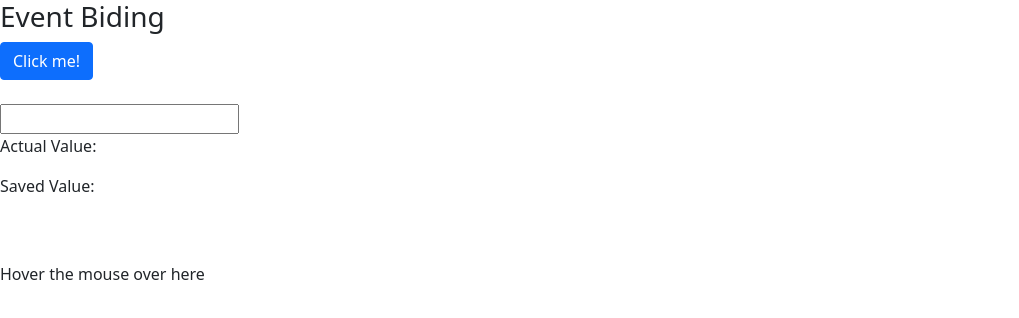
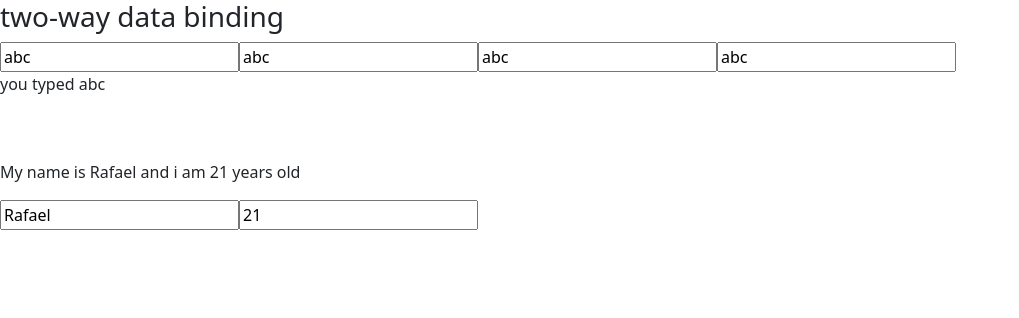
Before and after one commit to RafaelCRC/Course-Angular, an Angular app in the folder data-binding/: page / in a window 1280 px wide. Shown: the top 318 px of the page, without its empty margins (0-1019 px from the left). Built offline with nearby package versions, Linux system fonts and the light colour scheme.

Commit message:
class 12 Two-way data binding

```diff
--- a/data-binding/src/app/data-binding/data-binding.component.html
+++ b/data-binding/src/app/data-binding/data-binding.component.html
@@ -1,6 +1,6 @@
-<section class="property-binding">
+<!--<section class="property-binding">
 
-  <!--<article>
+  <article>
     <h3>Interpolation</h3>
     <p>Rendered string with interpolation: {{ url }}</p>
     <p>Result of 1 + 1 is: {{ 1 + 1 }}</p>
@@ -56,7 +56,7 @@
         Only if danger
       </div>
     </div>
-  </article>-->
+  </article>
 
   <article>
     <h3>Event Biding</h3>
@@ -88,4 +88,6 @@
     </div>
   </article>
 
-</section>
+</section>-->
+
+<app-my-form></app-my-form>
--- /dev/null
+++ b/data-binding/src/app/my-form/my-form.component.html
@@ -0,0 +1,35 @@
+<section class="two-way-binding">
+  <article>
+    <h3>two-way data binding</h3>
+    <div>
+
+      <input type="text"
+      [value]="name"
+      (input)="name = $any($event.target).value"
+      />
+
+      <input type="text"
+      [ngModel]="name"
+      (ngModelChange)="name = $event"
+      />
+
+      <input type="text"[(ngModel)]="name">
+
+      <input type="text"bindon-ngModel="name">
+
+      <p>you typed {{ name }}</p>
+    </div>
+
+    <br><br>
+
+    <div>
+
+      <p>My name is {{ person.name }} and i am {{ person.age }} years old</p>
+
+      <input type="text" [(ngModel)]="person.name">
+      <input type="number" [(ngModel)]="person.age">
+
+    </div>
+
+  </article>
+</section>
--- /dev/null
+++ b/data-binding/src/app/my-form/my-form.component.ts
@@ -0,0 +1,22 @@
+import { Component, OnInit } from '@angular/core';
+
+@Component({
+  selector: 'app-my-form',
+  templateUrl: './my-form.component.html',
+  styleUrls: ['./my-form.component.css']
+})
+export class MyFormComponent implements OnInit {
+
+  name: string = "abc";
+
+  person: any = {
+    name: 'Rafael',
+    age: 21
+  }
+
+  constructor() { }
+
+  ngOnInit(): void {
+  }
+
+}
```
Also changed, not shown: data-binding/src/app/app.module.ts (+6 -1 lines), data-binding/src/app/my-form/my-form.module.ts (added, +21 -0 lines), data-binding/src/app/my-form/my-form.component.css (added), 1 other file (tests, documents, lock files or other folders).
